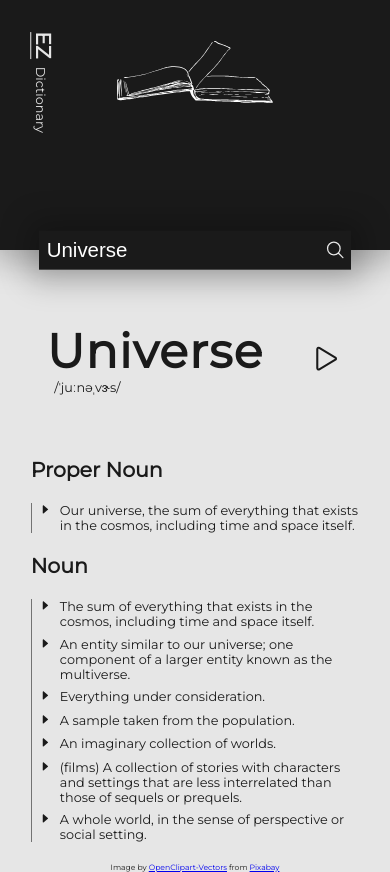
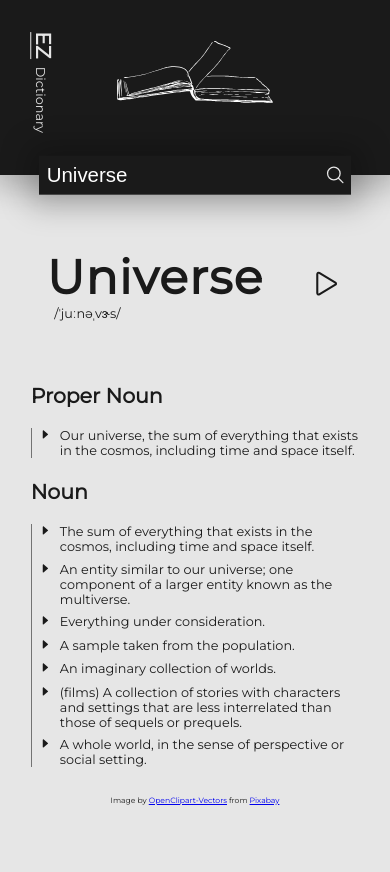
Before and after one commit to I-IAMBATMAN-N/dictionary, a website: page index.html in a window 390 px wide. After the commit the page ends 844 px from the top, so only its background shows below. Drawn offline with nearby package versions, Linux system fonts and the light colour scheme.

Commit message:
[FIX]upper height after update

```diff
--- a/style.css
+++ b/style.css
@@ -244,6 +244,7 @@ body {
   text-transform: capitalize;
 }
 .footer {
+  padding: 1.2rem;
   margin-top: 6, 4rem;
 
   font-size: 1.2rem;
@@ -291,10 +292,6 @@ body {
   html {
     font-size: 40%;
   }
-  .upper {
-    min-height: 250px;
-    height: 250px;
-  }
   .upper-container {
     justify-content: center;
 
```
